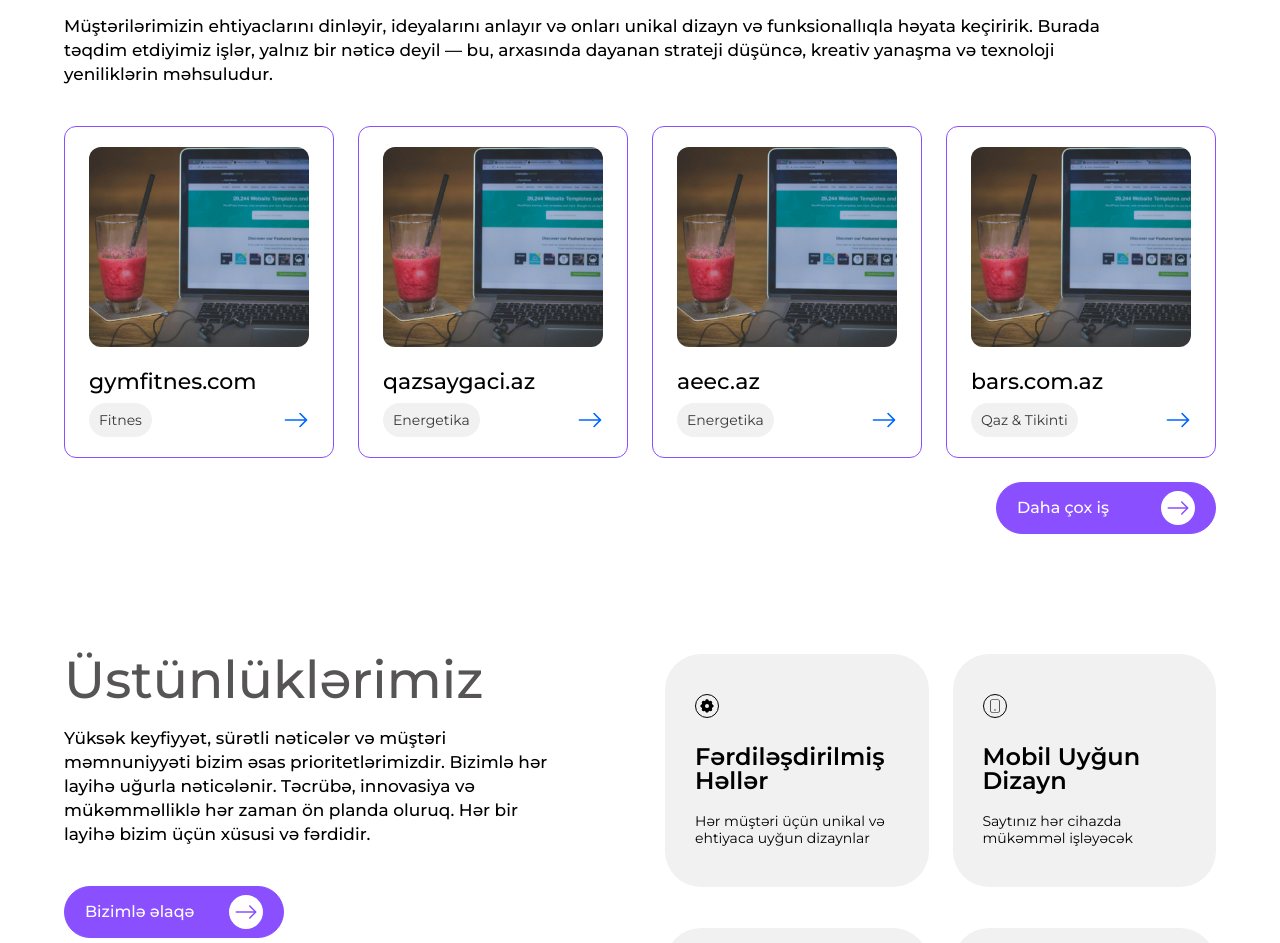
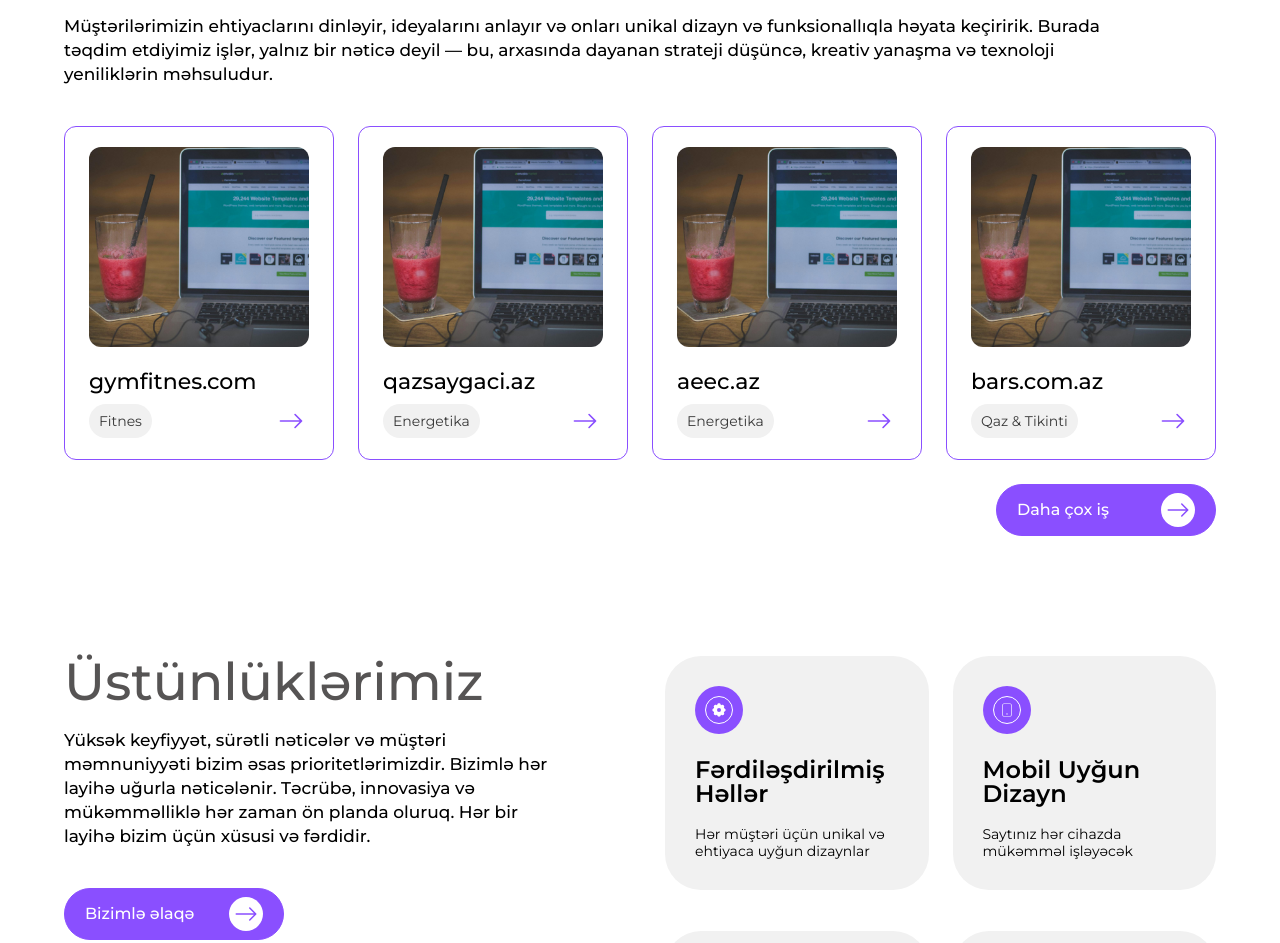
Before and after one commit to MAHIRHASANLI/affixcode, a Next.js app: page / in a window 1280 px wide. Shown: the part 1449-2392 px from the top of the page. Built offline with nearby package versions, Linux system fonts and the light colour scheme.

Commit message:
completed desktop version

```diff
--- a/app/layout.tsx
+++ b/app/layout.tsx
@@ -4,9 +4,9 @@
 const logo = "/logo-web.png";
 export const metadata: Metadata = {
   metadataBase: new URL("https://affixcode.az"),
-  title: "AFFIX Code | Ana səhifə",
+  title: "affixcode | Ana səhifə",
   description:
-    "AFFIX Code – Müasir veb saytların və ERP sistemlərinin hazırlanması. Biznesinizi onlayn inkişaf etdirmək üçün peşəkar İT həlləri təqdim edirik.",
+    "affixcode – Müasir veb saytların və ERP sistemlərinin hazırlanması. Biznesinizi onlayn inkişaf etdirmək üçün peşəkar İT həlləri təqdim edirik.",
   keywords: [
     "veb sayt hazırlanması",
     "ERP sistemləri",
--- a/components/benefits/our_benefit_item/index.module.css
+++ b/components/benefits/our_benefit_item/index.module.css
@@ -3,21 +3,55 @@
   /* height: 282px; */
   gap: 22px;
   border-radius: 36px;
-  padding-top: 40px;
+  padding-top: 30px;
   padding-right: 30px;
-  padding-bottom: 40px;
+  padding-bottom: 30px;
   padding-left: 30px;
   background: #f1f1f1;
+  position: relative;
+}
+
+.our-benefit-item::before {
+  content: "";
+  position: absolute;
+  top: 48px;
+  left: 38px;
+  width: 0;
+  height: 0;
+  border-radius: 36px;
+  background: #8a4fff;
+  border-radius: 36px;
+  transition: all 0.3s ease-in-out;
+  z-index: 1;
+}
+
+.our-benefit-item:hover::before {
+  top: 0;
+  left: 0;
+  right: 0;
+  bottom: 0;
+  width: 100%;
+  height: 100%;
+}
+
+.icon {
+  width: 36px;
+  height: 36px;
+  display: flex;
+  justify-content: center;
+  align-items: center;
+  background: #8a4fff;
+  border-radius: 50%;
+  padding: 6px;
 }
 
 .icon svg {
-  width: 36;
-  height: 36;
   gap: 10px;
   border-radius: 24px;
   border-width: 1px;
-  padding: 3px;
-  border: 1px solid #000000;
+  padding: 5px;
+  color: white;
+  border: 1px solid white;
 }
 
 .title h4 {
@@ -26,6 +60,9 @@
   line-height: 100%;
   color: #000000;
   margin-top: 24px;
+  z-index: 2;
+  position: relative;
+  transition: all 0.3s ease-in-out;
 }
 
 .description p {
@@ -33,4 +70,13 @@
   font-size: 14px;
   margin-top: 20px;
   line-height: 17px;
+  z-index: 2;
+  position: relative;
+  transition: all 0.3s ease-in-out;
 }
+
+.our-benefit-item:hover .title h4,
+.our-benefit-item:hover .description p {
+  color: white;
+  transition: all 0.3s ease-in-out;
+}
--- a/components/blogs/index.module.css
+++ b/components/blogs/index.module.css
@@ -28,6 +28,30 @@
     padding-bottom: 16px;
     padding-left: 20px;
     background: #f1f1f1;
+    position: relative;
+  }
+
+  .content::before {
+    content: "";
+    position: absolute;
+    top: 50%;
+    left: 50%;
+    right: 50%;
+    bottom: 50%;
+    width: 0;
+    height: 0;
+    background: #8a4fff;
+    border-radius: 24px;
+    transition: all 0.3s ease-in-out;
+    z-index: 1;
+  }
+  .content:hover::before {
+    top: 0;
+    left: 0;
+    right: 0;
+    bottom: 0;
+    width: 100%;
+    height: 100%;
   }
 
   .content h3 {
@@ -36,6 +60,9 @@
     color: #000000;
     line-height: 20px;
 
+    transition: all 0.3s ease-in-out;
+    z-index: 2;
+    position: relative;
     overflow: hidden;
     display: -webkit-box;
     -webkit-line-clamp: 3;
@@ -47,12 +74,24 @@
     font-size: 14px;
     color: #807e7e;
     line-height: 16px;
+
+    transition: all 0.3s ease-in-out;
+    z-index: 2;
+    position: relative;
     overflow: hidden;
     display: -webkit-box;
     -webkit-line-clamp: 4;
     -webkit-box-orient: vertical;
   }
 
+  .content:hover h3 {
+    color: #ffffff;
+    transition: all 0.3s ease-in-out;
+  }
+  .content:hover p {
+    color: #ffffff;
+    transition: all 0.3s ease-in-out;
+  }
   /* //? */
   .slider-0 {
     flex-basis: 49%;
@@ -119,6 +158,15 @@
     -webkit-line-clamp: 2;
     -webkit-box-orient: vertical;
   }
+
+  .slider-0 .content:hover h3 {
+    color: #ffffff;
+    transition: all 0.3s ease-in-out;
+  }
+  .slider-0 .content:hover p {
+    color: #ffffff;
+    transition: all 0.3s ease-in-out;
+  }
 }
 
 @media only screen and (max-width: 1000px) {
--- a/components/footer/footer_legal_notice/index.module.css
+++ b/components/footer/footer_legal_notice/index.module.css
@@ -17,3 +17,7 @@
   color: black;
   font-weight: 700;
 }
+
+.legal-notice a:hover {
+  text-decoration: underline;
+}
--- a/components/footer/footer_legal_notice/index.tsx
+++ b/components/footer/footer_legal_notice/index.tsx
@@ -7,10 +7,10 @@
 const FooterLegalNotice = (props: Props) => {
   return (
     <div className={styles["legal-notice"]}>
-      <p>@2025 AFFIXCode</p>
+      <p>@2025 affixcode</p>
       <p>All rights are reserved</p>
       <p>
-        Powered by <Link href="/">AFFIXCode</Link>
+        Powered by <Link href="/">AFFIXCODE</Link>
       </p>
     </div>
   );
--- a/components/projects/project_item/index.module.css
+++ b/components/projects/project_item/index.module.css
@@ -9,12 +9,34 @@
   padding-bottom: 20px;
   padding-left: 24px;
   border: 1px solid #8a4fff;
+  position: relative;
+}
+
+.project-card::before {
+  content: "";
+  position: absolute;
+  right: 40px;
+  bottom: 35px;
+  width: 0;
+  height: 0;
+  border-radius: 12px;
+  background: #8a4fff;
+  transition: all 0.3s ease-in-out;
+  z-index: 1;
+}
+
+.project-card:hover::before {
+  right: 0;
+  bottom: 0;
+  width: 100%;
+  height: 100%;
 }
 
 .project-card-image {
   width: 100%;
   height: 200px;
   position: relative;
+  z-index: 2;
 }
 
 .project-card-image img {
@@ -27,6 +49,7 @@
   display: flex;
   flex-direction: column;
   gap: 10px;
+  z-index: 2;
 }
 
 .project-card-text {
@@ -35,17 +58,20 @@
   line-height: 100%;
   letter-spacing: 0%;
   color: #000000;
-  transition: all 0.2s;
+  transition: all 0.3s ease-in-out;
+  z-index: 2;
 }
 
-.project-card-text:hover {
-  color: #8a4fff;
+.project-card:hover .project-card-text {
+  color: #fff;
+  transition: all 0.3s ease-in-out;
 }
 
 .project-card-text-2 {
   display: flex;
   justify-content: space-between;
   align-items: center;
+  z-index: 2;
 }
 
 .project-card-text-2 span {
@@ -64,12 +90,16 @@
 }
 
 .project-card-text-2 svg {
-  color: #0066ff;
+  padding: 5px;
+  border-radius: 50%;
+  color: #8a4fff;
   font-size: 26px;
-  transition: all 0.2s;
+  transition: all 0.3s ease-in-out;
 }
 
 .project-card:hover .project-card-text-2 svg {
+  background: #fff;
+  color: #8a4fff;
   transform: rotate(-40deg);
-  transition: all 0.2s;
+  transition: all 0.3s ease-in-out;
 }
--- a/utils/button_colorces/index.module.css
+++ b/utils/button_colorces/index.module.css
@@ -55,8 +55,8 @@
   color: #8a4fff;
   position: absolute;
   bottom: 8px;
+  transition: all 0.3s ease-in-out;
   right: 20px;
-  transition: all 0.2s;
 }
 
 .button::before {
@@ -66,19 +66,19 @@
   right: 20px;
   width: 0;
   height: 0;
+  transition: all 0.3s ease-in-out;
   background: #8a4fff;
-  transition: all 0.2s ease-in-out;
 }
 
 .button:hover .not-touched {
+  transition: all 0.3s ease-in-out;
   top: -100px;
-  transition: all 0.3s;
 }
 
 .button:hover .touched {
   bottom: 16px;
+  transition: all 0.3s ease-in-out;
   left: 20px;
-  transition: all 0.3s;
 }
 
 .button:hover::before {
@@ -87,12 +87,11 @@
   top: 0;
   right: 0;
   border-radius: 64px;
-  /* z-index: -1; */
-  transition: all 0.2s ease-in-out;
+  transition: all 0.3s ease-in-out; /* z-index: -1; */
 }
 
 .button:hover svg {
+  transition: all 0.3s ease-in-out;
   transform: rotate(-45deg);
-  transition: all 0.2s;
   background: #fff;
 }
--- a/utils/logo/index.module.css
+++ b/utils/logo/index.module.css
@@ -13,7 +13,7 @@
   display: flex;
   align-items: center;
   gap: 8px;
-  font-size: 18px;
+  font-size: 20px;
   font-weight: 600;
   line-height: 24px;
 }
--- a/utils/logo/index.tsx
+++ b/utils/logo/index.tsx
@@ -15,7 +15,7 @@
           sizes="(max-width: 768px) 100vw, (max-width: 1200px) 50vw, 33vw"
         />
       </div>
-      AFFIXCode
+      affixcode
     </Link>
   );
 };
```
